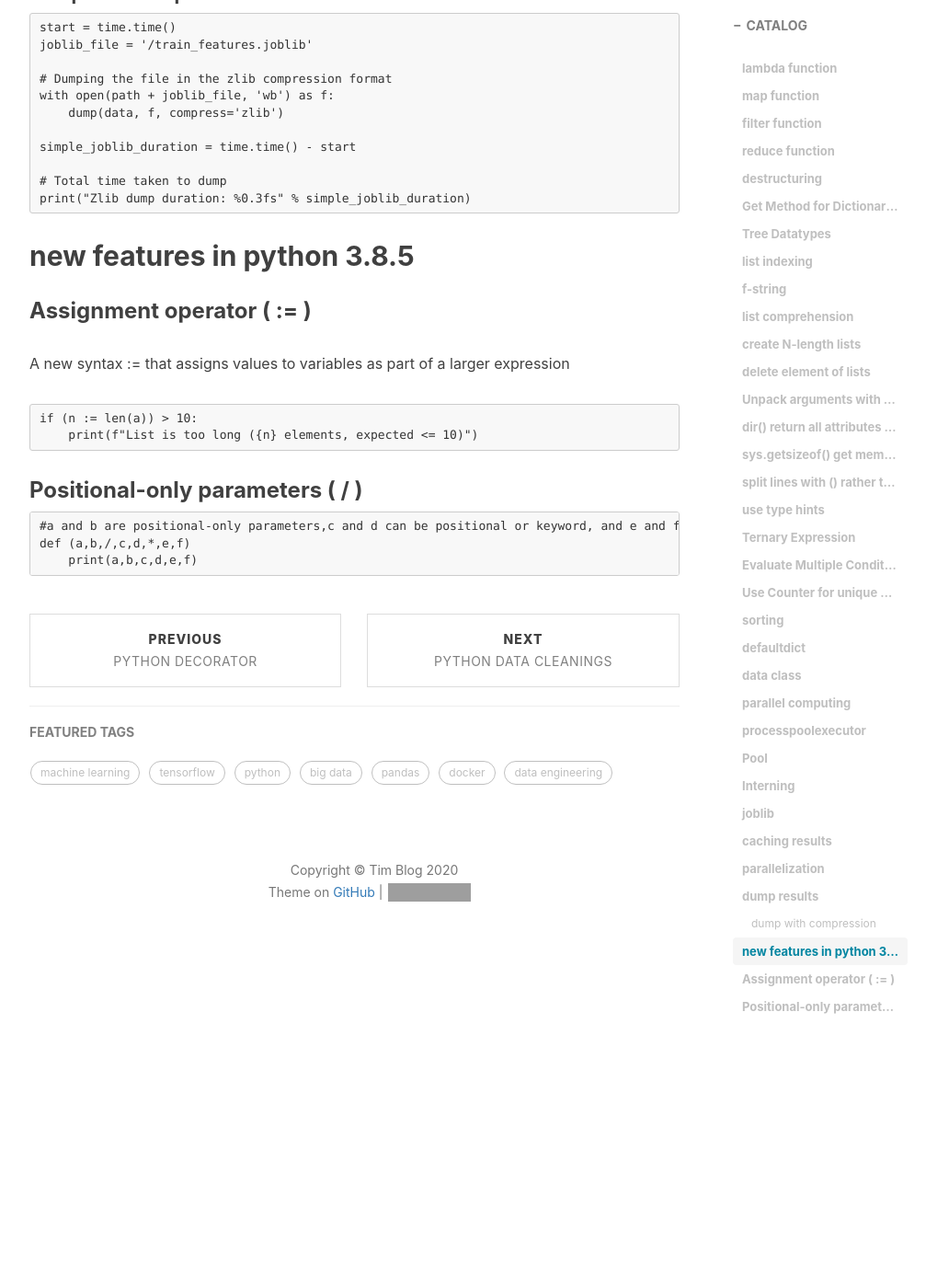
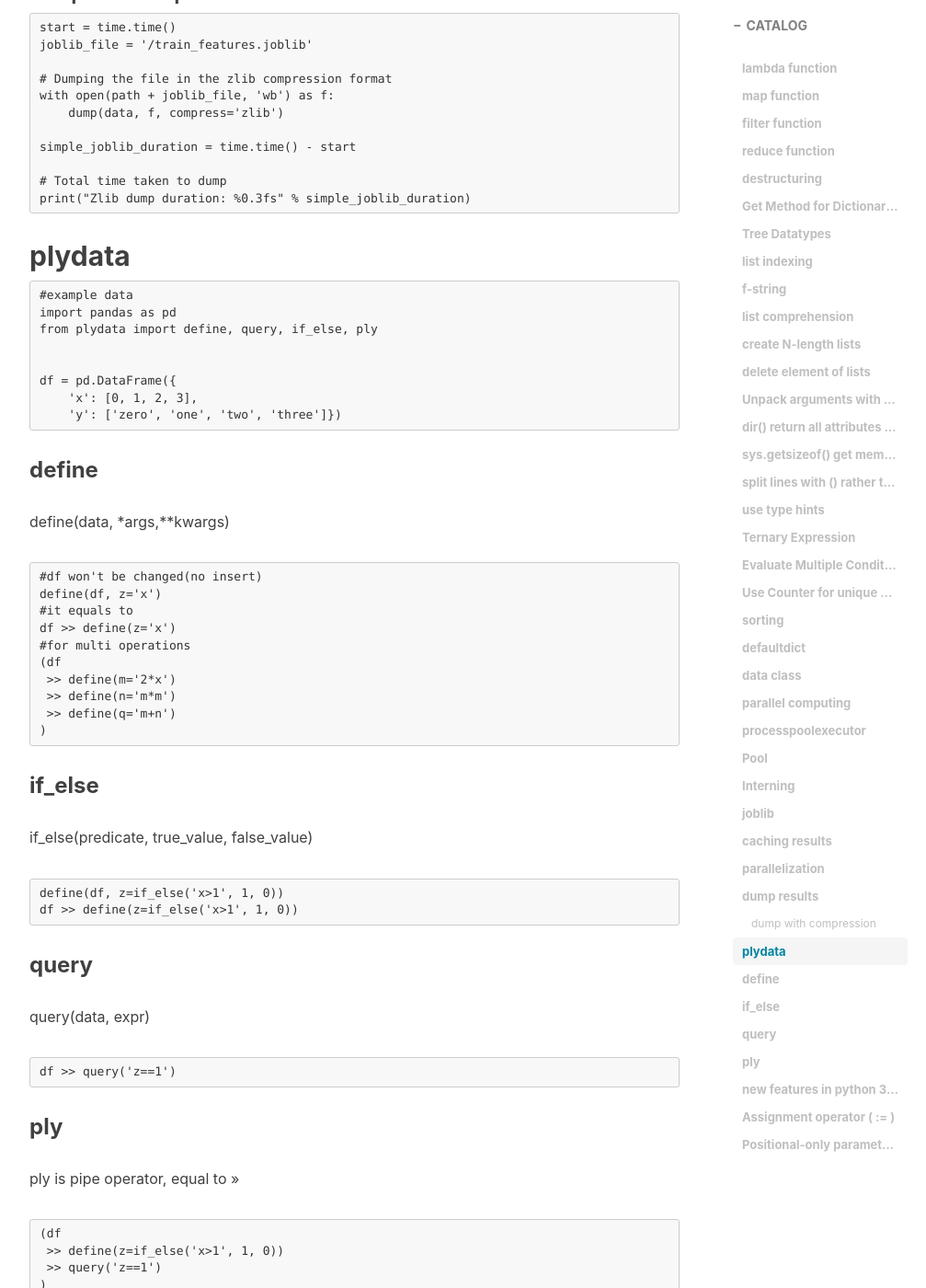
Before and after one commit to neverset123/YWHome, a Jekyll site: the page built from _posts/2020-06-14-Python Tips.md, in a window 1280 px wide and 1400 px high, scrolled down 7425 px. Shown: the whole window at 92% size, without its empty margins (233-1240 px from the left). Built offline with Jekyll 4.4.1, drawn with Linux system fonts in a browser that asks for light colours; nearby versions of some CDN libraries; comment, search, counter and statistics services are not loaded; some of the changed text lies outside the part shown; grey boxes are pictures that could not be loaded.

```diff
--- a/_posts/2020-06-14-Python Tips.md
+++ b/_posts/2020-06-14-Python Tips.md
@@ -317,6 +317,55 @@ id — this returns memory location in base-10.
     # Total time taken to dump
     print("Zlib dump duration: %0.3fs" % simple_joblib_duration)
 
+## plydata
+
+    #example data
+    import pandas as pd
+    from plydata import define, query, if_else, ply
+
+
+    df = pd.DataFrame({
+        'x': [0, 1, 2, 3],
+        'y': ['zero', 'one', 'two', 'three']})
+
+### define
+define(data, *args,**kwargs)
+
+    #df won't be changed(no insert)
+    define(df, z='x')
+    #it equals to
+    df >> define(z='x')
+    #for multi operations
+    (df
+     >> define(m='2*x')
+     >> define(n='m*m')
+     >> define(q='m+n')
+    )
+
+### if_else
+if_else(predicate, true_value, false_value)
+
+    define(df, z=if_else('x>1', 1, 0))
+    df >> define(z=if_else('x>1', 1, 0))
+
+### query
+query(data, expr)
+
+    df >> query('z==1')
+
+### ply
+ply is pipe operator, equal to >>
+
+    (df
+     >> define(z=if_else('x>1', 1, 0))
+     >> query('z==1')
+    )
+    #is equal to
+    ply(df,
+        define(z=if_else('x > 1', 1, 0)),
+        query('z == 1')
+    )
+
 ## new features in python 3.8.5
 
 ### Assignment operator ( := )
```
Also changed, not shown: _posts/2020-09-25-Algorithm Pattern.md (added, +113 -0 lines), _posts/2020-09-25-K Means.md (added, +118 -0 lines).
